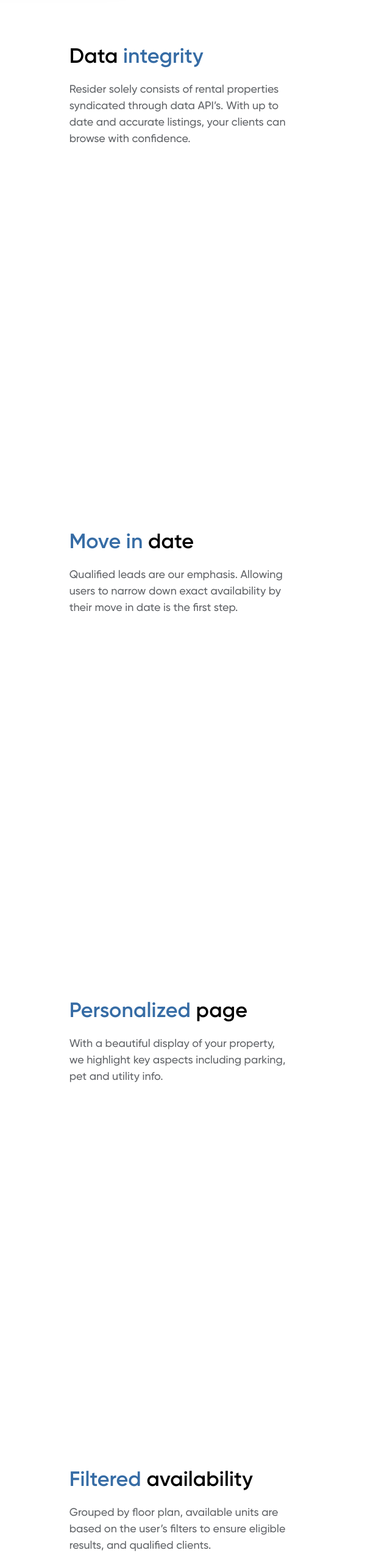
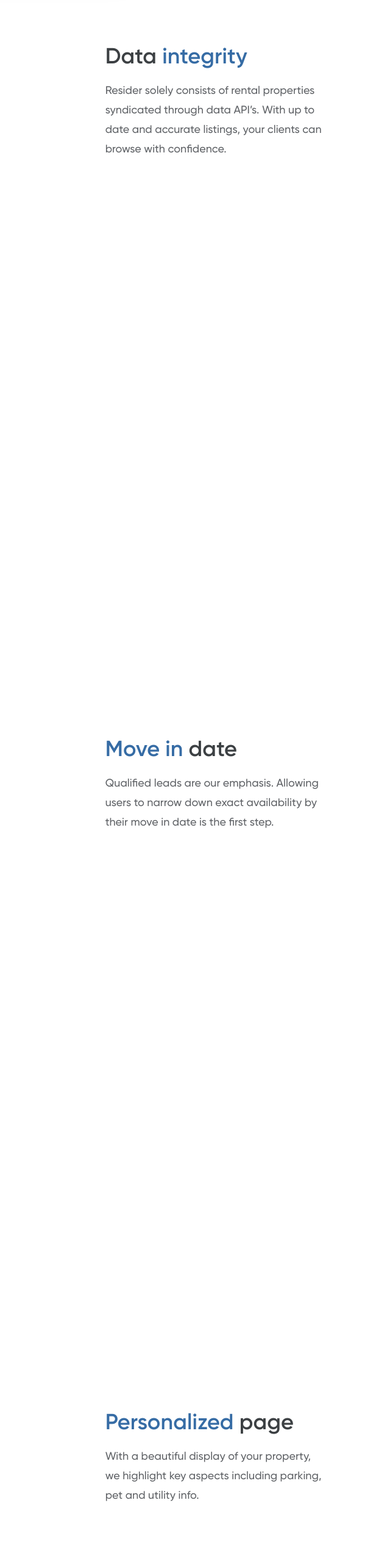
Before and after one commit to mcgrealife/landing-property, a Next.js app: page / in a window 1280 px wide. Shown: the part 1820-4385 px from the top of the page at 61% size, without its empty margins (361-1001 px from the left). Built offline with nearby package versions, Linux system fonts and the light colour scheme; what @savvywombat/tailwindcss-grid-areas would draw is missing.

Commit message:
rightText boxes now using const styles.

```diff
--- a/pages/index.js
+++ b/pages/index.js
@@ -29,23 +29,6 @@ export default function Home() {
 
   gsap.registerPlugin(ScrollTrigger, ScrollToPlugin)
 
-
-
-
-  // return jsx with <span> for titles. or split the titles
-  const rightText = [
-    {
-      blueTitle: "..",
-      darkTitle: "..",
-      title: "Data integrity",
-      body: "Resider solely consists of rental properties syndicated through data API’s. With up to date and accurate listings, your clients can browse with confidence.",
-    },
-    {
-      title: "Move in date",
-      body: "Qualified leads are our emphasis. Allowing users to narrow down exact availability by their move in date is the first step.",
-    }
-
-  ]
 
   const heroText = useRef()
   const phoneHero = useRef()
@@ -111,6 +94,14 @@ export default function Home() {
     gsap.to(window, { duration: 1, scrollTo: { y: demo.current, offsetY: -300, autoKill: true }, ease: "power3", invalidateOnRefresh: true })
 
   }
+
+  const rightTextBoxStyle = 'bg-white lg:justify-self-end self-center lg:bg-transparent shadow-[0_1px_6px_rgba(60,64,67,0.24)] lg:shadow-none h-fit w-fit  rounded-[8px]  flex flex-col gap-[8px] lg:gap-[16px] pl-[24px]  pr-[24px] lg:pr-[24px] pt-[36px] lg:pt-[32px] pb-[28px] lg:pb-[32px]'
+
+  const rightTextSuperTitleStyle = 'block lg:hidden text-[rgba(96,99,103,1)] font-[700] text-[10px] tracking-[1.5px] leading-[10px] uppercase'
+
+  const rightTextTitleStyle = 'text-[20px] lg:text-[36px] leading-[30px] lg:leading-[48px] tracking-[0.1px] text-[rgba(60,64,67,1)] font-[700]'
+
+  const rightTextBodyStyle = 'text-[12px] lg:text-[18px] font-[500] leading-[20px] lg:leading-[32px] w-[232px] lg:w-[356px] text-[rgba(96,99,103,1)]'
 
   useEffect(() => {
 
@@ -186,7 +177,7 @@ export default function Home() {
         onEnter: () => setMarkerImage(imgUrl("desktop", 2)),
         onEnterBack: () => setMarkerImage(imgUrl("desktop", 1)),
       },
-      x: () => isDesktop() ? '-=315' : '-=220',
+      x: () => isDesktop() ? '-=310' : '-=232',
     })
 
     gsap.to(cards.current, {
@@ -199,7 +190,7 @@ export default function Home() {
         onEnter: () => setMarkerImage(imgUrl("desktop", 3)),
         onEnterBack: () => setMarkerImage(imgUrl("desktop", 2)),
       },
-      x: () => isDesktop() ? '-=315' : '-=220'
+      x: () => isDesktop() ? '-=310' : '-=232'
     })
 
 
@@ -605,7 +596,7 @@ export default function Home() {
 
               <div id='carousel' ref={carousel} className=' grid-in-body justify-items-end self-end z-6 overflow-x-scroll scrollbar-hide snap-x h-28px'>
 
-                <img src="/cards-4x-padded.png" ref={cards} alt="cards" className=' grid-in-body justify-self-start self-end z-6 min-w-[927.38px] lg:min-w-[1252.31px] overflow-visible' />
+                <img src="/cards-4x-padded.png" ref={cards} alt="cards" className=' grid-in-body justify-self-start self-end z-6 min-w-[955px] lg:min-w-[1277px] overflow-visible' />
 
               </div>
 
@@ -630,81 +621,94 @@ export default function Home() {
 
         </div>
 
-        <div id="rightTextCol" ref={rightTextCol} className='grid-in-right col-end-left lg:col-end-right flex flex-col gap-[70vh] lg:gap-[70vh]  z-10 w-fit min-w-[280px] lg:min-w-[404px] mr-[16px] lg:mr-[59px] place-items-start justify-self-end pt-[110vh]'>
+        <div id="rightTextCol" ref={rightTextCol} className='grid-in-right col-end-left lg:col-end-right flex flex-col gap-[110vh] lg:gap-[110vh]  z-10 w-fit min-w-[280px] lg:min-w-[404px] mr-[16px] lg:mr-[59px] place-items-start justify-self-end pt-[110vh]'>
 
 
-          <div id='rightTextDataIntegrity' ref={rightTextDataIntegrity} className='bg-white lg:justify-self-end self-center lg:bg-transparent shadow-[0_1px_6px_rgba(60,64,67,0.24)] lg:shadow-none h-fit w-fit mr-[16px] lg:mr-[59px] rounded-[8px]  flex flex-col gap-[8px] lg:gap-[16px] pl-[24px]  pr-[36px] lg:pr-[24px] pt-[36px] lg:pt-[32px] pb-[28px] lg:pb-[32px]'>
+          <div id='rightTextDataIntegrity' ref={rightTextDataIntegrity} className={rightTextBoxStyle}>
 
-            <div className="block lg:hidden text-[rgba(96,99,103,1)] font-bold text-[10px] tracking-[1.5px] leading-[10px] uppercase">Search</div>
+            <div className={rightTextSuperTitleStyle
+            }>Search</div>
 
-            <h1 className='text-[20px] lg:text-[34px] leading-[30px] lg:leading-[48px] tracking-[0.1px] text-[rgba(60,64,67,1) font-[700]'>Data <span className='text-resider-blue-primary '>integrity</span></h1>
-            <p className='text-[12px] lg:text-[18px] font-medium w-[232px] lg:w-[356px] text-[rgba(96,99,103,1)]'>Resider solely consists of rental properties syndicated through data API’s. With up to date and accurate listings, your clients can browse with confidence.</p>
+            <h1 className={rightTextTitleStyle}>Data <span className='text-resider-blue-primary '>integrity</span></h1>
+            <p className={rightTextBodyStyle}>Resider solely consists of rental properties syndicated through data API’s. With up to date and accurate listings, your clients can browse with confidence.</p>
 
           </div>
 
-          <div id='rightTextMoveIn' ref={rightTextMoveIn} className='grid-in-right col-end-left lg:col-end-right lg:justify-self-end self-center bg-white lg:bg-transparent  shadow-[0_1px_6px_rgba(60,64,67,0.24)] lg:shadow-none h-fit w-fit rounded-[8px] mr-[16px] lg:mr-[59px] z-10 flex flex-col gap-[8px] lg:gap-[16px] pl-[24px] pt-[36px] lg:pt-[32px] pr-[36px] lg:pr-[24px] pb-[28px] lg:pb-[32px]'>
+          <div id='rightTextMoveIn' ref={rightTextMoveIn} className={rightTextBoxStyle}>
 
-            <div className="block lg:hidden text-[rgba(96,99,103,1)] font-bold text-[10px] tracking-[1.5px] leading-[10px] uppercase">Filter</div>
+            <div className={rightTextSuperTitleStyle
+            }>Filter</div>
 
-            <h1 className='text-[20px] lg:text-[34px] leading-[30px] lg:leading-[48px] tracking-[0.1px] text-[rgba(60,64,67,1) font-[700]'><span className='text-resider-blue-primary '>Move in</span> date</h1>
-            <p className='text-[12px] lg:text-[18px] font-medium w-[232px] lg:w-[356px] text-[rgba(96,99,103,1)]'>Qualified leads are our emphasis. Allowing users to narrow down exact availability by their move in date is the first step.</p>
+            <h1 className={rightTextTitleStyle}><span className='text-resider-blue-primary '>Move in</span> date</h1>
+            <p className={rightTextBodyStyle}>Qualified leads are our emphasis. Allowing users to narrow down exact availability by their move in date is the first step.</p>
 
           </div>
 
-          {/* personalizedPage has padding-bottom, since more animations */}
-          <div id='rightTextPersonalizedPage' ref={rightTextPersonalizedPage} className='grid-in-right col-end-left lg:col-end-right lg:justify-self-end self-center bg-white lg:bg-transparent  shadow-[0_1px_6px_rgba(60,64,67,0.24)] lg:shadow-none h-fit w-fit rounded-[8px] mr-[16px] lg:mr-[59px] z-10 flex flex-col gap-[8px] lg:gap-[16px] pl-[24px] pt-[36px] lg:pt-[32px] pr-[36px] lg:pr-[24px] pb-[28px] lg:pb-[32px] '>
+          {/* personalizedPage has padding-bottom, since more animations
+          // pb-[28px] lg:pb-[32px]
+          */}
 
-            <div className="block lg:hidden text-[rgba(96,99,103,1)] font-bold text-[10px] tracking-[1.5px] leading-[10px] uppercase">Property</div>
+          <div id='rightTextPersonalizedPage' ref={rightTextPersonalizedPage} className={rightTextBoxStyle}>
 
-            <h1 className='text-[20px] lg:text-[34px] leading-[30px] lg:leading-[48px] tracking-[0.1px] text-[rgba(60,64,67,1) font-[700]'><span className='text-resider-blue-primary '>Personalized</span> page</h1>
-            <p className='text-[12px] lg:text-[18px] font-medium w-[232px] lg:w-[356px] text-[rgba(96,99,103,1)]'>With a beautiful display of your property,
+
+
+            <div className={rightTextSuperTitleStyle
+            }>Property</div>
+
+            <h1 className={rightTextTitleStyle}><span className='text-resider-blue-primary '>Personalized</span> page</h1>
+            <p className={rightTextBodyStyle}>With a beautiful display of your property,
               we highlight key aspects including
               parking, pet and utility info.</p>
           </div>
 
 
-          <div id='rightTextFilteredAvailability' ref={rightTextFilteredAvailability} className='grid-in-right col-end-left lg:col-end-right lg:justify-self-end self-center bg-white lg:bg-transparent  shadow-[0_1px_6px_rgba(60,64,67,0.24)] lg:shadow-none h-fit w-fit rounded-[8px] mr-[16px] lg:mr-[59px] z-10 flex flex-col gap-[8px] lg:gap-[16px] pl-[24px] pt-[36px] lg:pt-[32px] pr-[36px] lg:pr-[24px] pb-[28px] lg:pb-[32px]'>
+          <div id='rightTextFilteredAvailability' ref={rightTextFilteredAvailability} className={rightTextBoxStyle}>
 
-            <div className="block lg:hidden text-[rgba(96,99,103,1)] font-bold text-[10px] tracking-[1.5px] leading-[10px] uppercase">Property</div>
+            <div className={rightTextSuperTitleStyle
+            }>Property</div>
 
-            <h1 className='text-[20px] lg:text-[34px] leading-[30px] lg:leading-[48px] tracking-[0.1px] text-[rgba(60,64,67,1) font-[700]'><span className='text-resider-blue-primary '>Filtered</span> availability</h1>
+            <h1 className={rightTextTitleStyle}><span className='text-resider-blue-primary '>Filtered</span> availability</h1>
 
-            <p className='text-[12px] lg:text-[18px] font-medium w-[232px] lg:w-[356px] text-[rgba(96,99,103,1)]'>Grouped by floor plan, available units are based on the user’s filters to ensure eligible results, and qualified clients.</p>
+            <p className={rightTextBodyStyle}>Grouped by floor plan, available units are based on the user’s filters to ensure eligible results, and qualified clients.</p>
 
           </div>
 
 
-          <div id='rightTextTourType' ref={rightTextTourType} className='grid-in-right col-end-left lg:col-end-right lg:justify-self-end self-center bg-white lg:bg-transparent  shadow-[0_1px_6px_rgba(60,64,67,0.24)] lg:shadow-none h-fit w-fit rounded-[8px] mr-[16px] lg:mr-[59px] z-10 flex flex-col gap-[8px] lg:gap-[16px] pl-[24px] pt-[36px] lg:pt-[32px] pr-[36px] lg:pr-[24px] pb-[28px] lg:pb-[32px]'>
+          <div id='rightTextTourType' ref={rightTextTourType} className={rightTextBoxStyle}>
 
-            <div className="block lg:hidden text-[rgba(96,99,103,1)] font-bold text-[10px] tracking-[1.5px] leading-[10px] uppercase">Booking</div>
+            <div className={rightTextSuperTitleStyle
+            }>Booking</div>
 
-            <h1 className='text-[20px] lg:text-[34px] leading-[30px] lg:leading-[48px] tracking-[0.1px] text-[rgba(60,64,67,1) font-[700]'><span className='text-resider-blue-primary '>Tour</span> type</h1>
-            <p className='text-[12px] lg:text-[18px] font-medium w-[232px] lg:w-[356px] text-[rgba(96,99,103,1)]'>Users are able to book an in-person tour, or a remote tour using Zoom.</p>
+            <h1 className={rightTextTitleStyle}><span className='text-resider-blue-primary '>Tour</span> type</h1>
+            <p className={rightTextBodyStyle}>Users are able to book an in-person tour, or a remote tour using Zoom.</p>
           </div>
 
-          <div id='rightTextInstantSchedule' ref={rightTextInstantSchedule} className='grid-in-right col-end-left lg:col-end-right lg:justify-self-end self-center bg-white lg:bg-transparent  shadow-[0_1px_6px_rgba(60,64,67,0.24)] lg:shadow-none h-fit w-fit rounded-[8px] mr-[16px] lg:mr-[59px] z-10 flex flex-col gap-[8px] lg:gap-[16px] pl-[24px] pt-[36px] lg:pt-[32px] pr-[36px] lg:pr-[24px] pb-[28px] lg:pb-[32px]'>
+          <div id='rightTextInstantSchedule' ref={rightTextInstantSchedule} className={rightTextBoxStyle}>
 
-            <div className="block lg:hidden text-[rgba(96,99,103,1)] font-bold text-[10px] tracking-[1.5px] leading-[10px] uppercase">Booking</div>
+            <div className={rightTextSuperTitleStyle
+            }>Booking</div>
 
-            <h1 className='text-[20px] lg:text-[34px] leading-[30px] lg:leading-[48px] tracking-[0.1px] text-[rgba(60,64,67,1) font-[700]'><span className='text-resider-blue-primary '>Instant</span> schedule</h1>
-            <p className='text-[12px] lg:text-[18px] font-medium w-[232px] lg:w-[356px] text-[rgba(96,99,103,1)]'>Through the RENTCafé platform, Resider syncs to your appointment calender and allows the user to instantly schedule an available tour.</p>
+            <h1 className={rightTextTitleStyle}><span className='text-resider-blue-primary '>Instant</span> schedule</h1>
+            <p className={rightTextBodyStyle}>Through the RENTCafé platform, Resider syncs to your appointment calender and allows the user to instantly schedule an available tour.</p>
           </div>
 
 
-          <div id='rightTextCaptureDetails' ref={rightTextCaptureDetails} className='grid-in-right col-end-left lg:col-end-right lg:justify-self-end self-center bg-white lg:bg-transparent  shadow-[0_1px_6px_rgba(60,64,67,0.24)] lg:shadow-none h-fit w-fit rounded-[8px] mr-[16px] lg:mr-[59px] z-10 flex flex-col gap-[8px] lg:gap-[16px] pl-[24px] pt-[36px] lg:pt-[32px] pr-[36px] lg:pr-[24px] pb-[28px] lg:pb-[32px]'>
+          <div id='rightTextCaptureDetails' ref={rightTextCaptureDetails} className={rightTextBoxStyle}>
 
-            <div className="block lg:hidden text-[rgba(96,99,103,1)] font-bold text-[10px] tracking-[1.5px] leading-[10px] uppercase">Booking</div>
+            <div className={rightTextSuperTitleStyle
+            }>Booking</div>
 
-            <h1 className='text-[20px] lg:text-[34px] leading-[30px] lg:leading-[48px] tracking-[0.1px] text-[rgba(60,64,67,1) font-[700]'><span className='text-resider-blue-primary '>Capture</span> required details</h1>
-            <p className='text-[12px] lg:text-[18px] font-medium w-[232px] lg:w-[356px] text-[rgba(96,99,103,1)]'>Before successfully booking, users are instructed to fill in mandatory information vital to the lead qualifying process.</p>
+            <h1 className={rightTextTitleStyle}><span className='text-resider-blue-primary '>Capture</span> required details</h1>
+            <p className={rightTextBodyStyle}>Before successfully booking, users are instructed to fill in mandatory information vital to the lead qualifying process.</p>
           </div>
 
-          <div id='rightTextTourConfirmation' ref={rightTextTourConfirmation} className='grid-in-right col-end-left lg:col-end-right lg:justify-self-end self-center bg-white lg:bg-transparent  shadow-[0_1px_6px_rgba(60,64,67,0.24)] lg:shadow-none h-fit w-fit rounded-[8px] mr-[16px] lg:mr-[59px] z-10 flex flex-col gap-[8px] lg:gap-[16px] pl-[24px] pt-[36px] lg:pt-[32px] pr-[36px] lg:pr-[24px] pb-[28px] lg:pb-[32px]'>
+          <div id='rightTextTourConfirmation' ref={rightTextTourConfirmation} className={rightTextBoxStyle}>
 
-            <div className="block lg:hidden text-[rgba(96,99,103,1)] font-bold text-[10px] tracking-[1.5px] leading-[10px] uppercase">Booking</div>
+            <div className={rightTextSuperTitleStyle
+            }>Booking</div>
 
-            <h1 className='text-[20px] lg:text-[34px] leading-[30px] lg:leading-[48px] tracking-[0.1px] text-[rgba(60,64,67,1) font-[700]'><span className='text-resider-blue-primary '>Tour</span> confirmation</h1>
-            <p className='text-[12px] lg:text-[18px] font-medium w-[232px] lg:w-[356px] text-[rgba(96,99,103,1)]'>Once a tour is booked, all captured information is logged as a guest card and stored in your RENTCafé CRM. </p>
+            <h1 className={rightTextTitleStyle}><span className='text-resider-blue-primary '>Tour</span> confirmation</h1>
+            <p className={rightTextBodyStyle}>Once a tour is booked, all captured information is logged as a guest card and stored in your RENTCafé CRM. </p>
           </div>
 
           <div className='h-[500px]' />
@@ -717,7 +721,7 @@ export default function Home() {
 
       <div id="demo" ref={demo} className='flex flex-col h-[1000px] self-center text-center justify-center pt-[20] lg:pt-[36] pl-[24px] pr-[32px]'>
         <h1 className=' font-bold text-[28px] lg:text-[48px]leading-[24px] text-[rgba(60,64,67,1)]'>Request a Demo</h1>
-        <p className='text-[16px] text-[rgba(0,0,0,0.6)] leading-[24px] text-center'>Sign up to learn more about Resider.</p>
+        <p className='text-[16px] text-[rgba(0,0,0,0.6)] leading-[24px] text-center font-[500]'>Sign up to learn more about Resider.</p>
       </div>
       {/* <div className='grid grid-cols-[repeat(6, minmax(319px,527px))] grid-rows-[repeat(6,56px)] border-1'>
         <div className=''>test</div>
```
Also changed, not shown: pages/new-header.js (+5 -5 lines).
